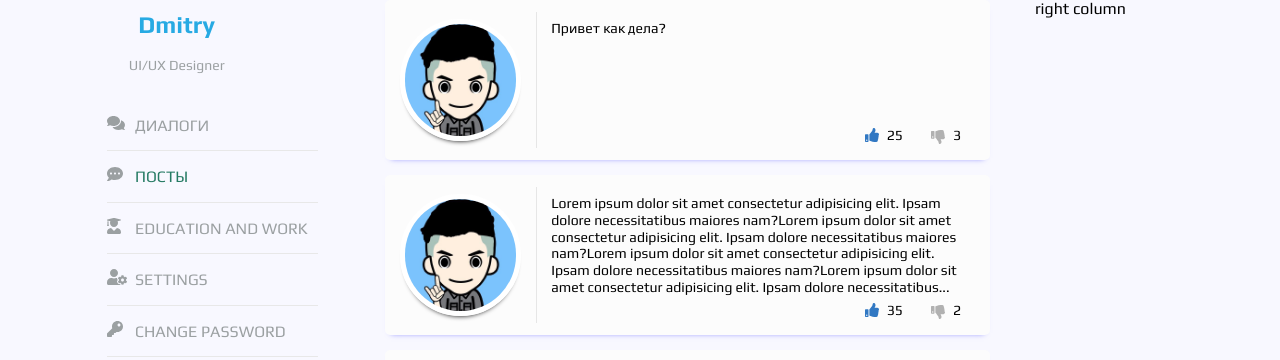
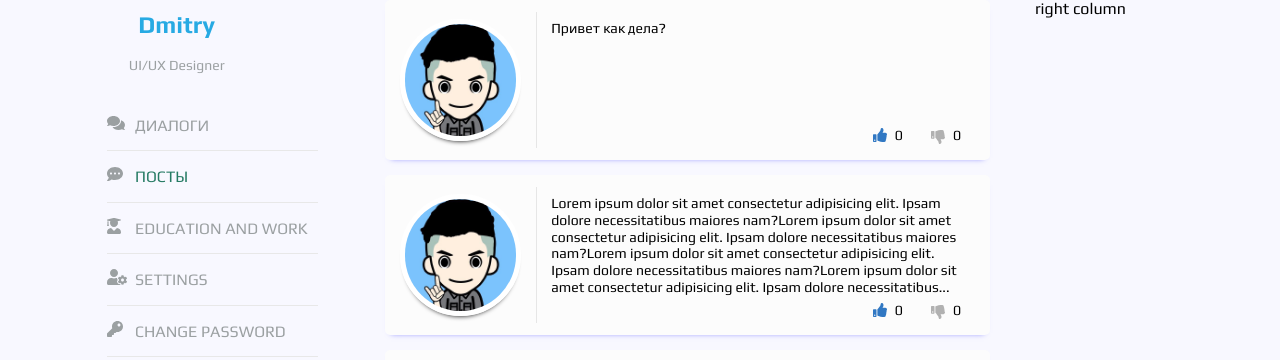
Before and after one commit to Ko2doo/react-lesson, a React (Create React App) app: page /posts in a window 1280 px wide. Shown: the part 372-732 px from the top of the page. Built offline with nearby package versions, Linux system fonts and the light colour scheme.

Commit message:
UPD Добавил активные кнопки лайк дизлайк, с счетчиком

```diff
--- /dev/null
+++ b/src/component/buttons/Buttons.module.scss
@@ -0,0 +1,34 @@
+// import global stylesheet
+@import '../scss/smart-grid';
+@import '../scss/base-color';
+@import '../scss/helpers';
+
+
+.btn_like,
+.btn_dislike{
+  display: inline-flex;
+  align-items: center;
+  padding: rem(4) rem(6);
+  margin: 0 rem(8);
+  font-size: em(14);
+  border-radius: 0;
+  border: none;
+  background: transparent;
+
+  &:focus{
+    outline-color: $nice-gray;
+  }
+}
+
+.liked_icon{
+  display: inline-flex;
+  margin-right: rem(8);
+  color: $like-clr;
+}
+
+.dislike_icon{
+  display: inline-flex;
+  padding-top: rem(4);
+  margin-right: rem(8);
+  color: $dislike-clr;
+}
--- /dev/null
+++ b/src/component/buttons/Dislike-btn.jsx
@@ -0,0 +1,42 @@
+import React, { Component } from 'react';
+import { FontAwesomeIcon } from '@fortawesome/react-fontawesome';
+
+// stylesheets import
+import style from './Buttons.module.scss';
+
+class DislikeButton extends Component {
+  state = {
+      count: 0
+    }
+
+  increment = () => {
+        let newCount = this.state.count + 1
+        this.setState({
+          count: newCount
+        })
+      }
+
+  render() {
+    return (
+      <button
+        onClick={
+          e =>{
+            e.stopPropagation();
+            this.increment();
+          }
+        }
+        type="button"
+        title="Не нравится"
+        className={style.btn_dislike}>
+
+        <span className={style.dislike_icon}>
+          <FontAwesomeIcon icon="thumbs-down" />
+        </span>
+          {this.state.count}
+      </button>
+    )
+  }
+
+}
+
+export default DislikeButton;
--- /dev/null
+++ b/src/component/buttons/Like-btn.jsx
@@ -0,0 +1,42 @@
+import React, { Component } from 'react';
+import { FontAwesomeIcon } from '@fortawesome/react-fontawesome';
+
+// stylesheets import
+import style from './Buttons.module.scss';
+
+class LikeButton extends Component {
+  state = {
+      count: 0
+    }
+
+  increment = () => {
+        let newCount = this.state.count + 1
+        this.setState({
+          count: newCount
+        })
+      }
+
+  render() {
+    return (
+      <button
+        onClick={
+          e =>{
+            e.stopPropagation();
+            this.increment();
+          }
+        }
+        type="button"
+        title="Нравится"
+        className={style.btn_like}>
+
+        <span className={style.liked_icon}>
+          <FontAwesomeIcon icon="thumbs-up" />
+        </span>
+          {this.state.count}
+      </button>
+    )
+  }
+
+}
+
+export default LikeButton;
--- a/src/component/posts/Card.jsx
+++ b/src/component/posts/Card.jsx
@@ -1,7 +1,6 @@
 import React from 'react';
-
-//import icon
-import { FontAwesomeIcon } from '@fortawesome/react-fontawesome';
+import LikeButton from '../buttons/Like-btn';
+import DislikeButton from '../buttons/Dislike-btn';
 
 //Style's import
 import style from './Card.module.scss';
@@ -22,29 +21,8 @@ const Card = (props) => {
         </p>
 
         <div className={style.count_place}>
-          <button
-            type="button"
-            title="Нравится"
-            className={style.btn_like}>
-
-            <span className={style.liked_icon}>
-              <FontAwesomeIcon icon="thumbs-up" />
-            </span>
-
-              {props.likedCount}
-          </button>
-
-          <button
-            type="button"
-            title="Не нравится"
-            className={style.btn_dislike}>
-
-            <span className={style.dislike_icon}>
-              <FontAwesomeIcon icon="thumbs-down" />
-            </span>
-
-              {props.dislikedCount}
-          </button>
+          <LikeButton />
+          <DislikeButton />
         </div>
 
       </div>
--- a/src/component/posts/Card.module.scss
+++ b/src/component/posts/Card.module.scss
@@ -85,32 +85,3 @@
   bottom: 0;
   right: 0;
 }
-
-.btn_like,
-.btn_dislike{
-  display: inline-flex;
-  align-items: center;
-  padding: rem(4) rem(6);
-  margin: 0 rem(8);
-  font-size: em(14);
-  border-radius: 0;
-  border: none;
-  background: transparent;
-
-  &:focus{
-    outline-color: $nice-gray;
-  }
-}
-
-.liked_icon{
-  display: inline-flex;
-  margin-right: rem(8);
-  color: $like-clr;
-}
-
-.dislike_icon{
-  display: inline-flex;
-  padding-top: rem(4);
-  margin-right: rem(8);
-  color: $dislike-clr;
-}
--- a/src/component/posts/Posts.jsx
+++ b/src/component/posts/Posts.jsx
@@ -10,21 +10,15 @@ const Posts = (props) => {
   let messagesData = [
     {
       id: 1,
-      message: "Привет как дела?",
-      likedCount: 25,
-      dislikedCount: 3
+      message: "Привет как дела?"
     },
     {
       id: 2,
-      message: "Lorem ipsum dolor sit amet consectetur adipisicing elit. Ipsam dolore necessitatibus maiores nam?Lorem ipsum dolor sit amet consectetur adipisicing elit. Ipsam dolore necessitatibus maiores nam?Lorem ipsum dolor sit amet consectetur adipisicing elit. Ipsam dolore necessitatibus maiores nam?Lorem ipsum dolor sit amet consectetur adipisicing elit. Ipsam dolore necessitatibus maiores nam?Lorem ipsum dolor sit amet consectetur adipisicing elit. Ipsam dolore necessitatibus maiores nam?Lorem ipsum dolor sit amet consectetur adipisicing elit. Ipsam dolore necessitatibus maiores nam?Lorem ipsum dolor sit amet consectetur adipisicing elit. Ipsam dolore necessitatibus maiores nam?Lorem ipsum dolor sit amet consectetur adipisicing elit. Ipsam dolore necessitatibus maiores nam?Lorem ipsum dolor sit amet consectetur adipisicing elit. Ipsam dolore necessitatibus maiores nam?",
-      likedCount: 35,
-      dislikedCount: 2
+      message: "Lorem ipsum dolor sit amet consectetur adipisicing elit. Ipsam dolore necessitatibus maiores nam?Lorem ipsum dolor sit amet consectetur adipisicing elit. Ipsam dolore necessitatibus maiores nam?Lorem ipsum dolor sit amet consectetur adipisicing elit. Ipsam dolore necessitatibus maiores nam?Lorem ipsum dolor sit amet consectetur adipisicing elit. Ipsam dolore necessitatibus maiores nam?Lorem ipsum dolor sit amet consectetur adipisicing elit. Ipsam dolore necessitatibus maiores nam?Lorem ipsum dolor sit amet consectetur adipisicing elit. Ipsam dolore necessitatibus maiores nam?Lorem ipsum dolor sit amet consectetur adipisicing elit. Ipsam dolore necessitatibus maiores nam?Lorem ipsum dolor sit amet consectetur adipisicing elit. Ipsam dolore necessitatibus maiores nam?Lorem ipsum dolor sit amet consectetur adipisicing elit. Ipsam dolore necessitatibus maiores nam?"
     },
     {
       id: 3,
-      message: "Lorem ipsum dolor sit amet consectetur adipisicing elit. Ipsam dolore necessitatibus maiores nam?",
-      likedCount: 3,
-      dislikedCount: 300
+      message: "Lorem ipsum dolor sit amet consectetur adipisicing elit. Ipsam dolore necessitatibus maiores nam?"
     }
   ];
 
@@ -33,20 +27,14 @@ const Posts = (props) => {
       <Card
         id={messagesData[0].id}
         message={messagesData[0].message}
-        likedCount={messagesData[0].likedCount}
-        dislikedCount={messagesData[0].dislikedCount}
       />
       <Card
         id={messagesData[1].id}
         message={messagesData[1].message}
-        likedCount={messagesData[1].likedCount}
-        dislikedCount={messagesData[1].dislikedCount}
       />
       <Card
         id={messagesData[2].id}
         message={messagesData[2].message}
-        likedCount={messagesData[2].likedCount}
-        dislikedCount={messagesData[2].dislikedCount}
       />
 
       <div className={style.write_post}>
```
